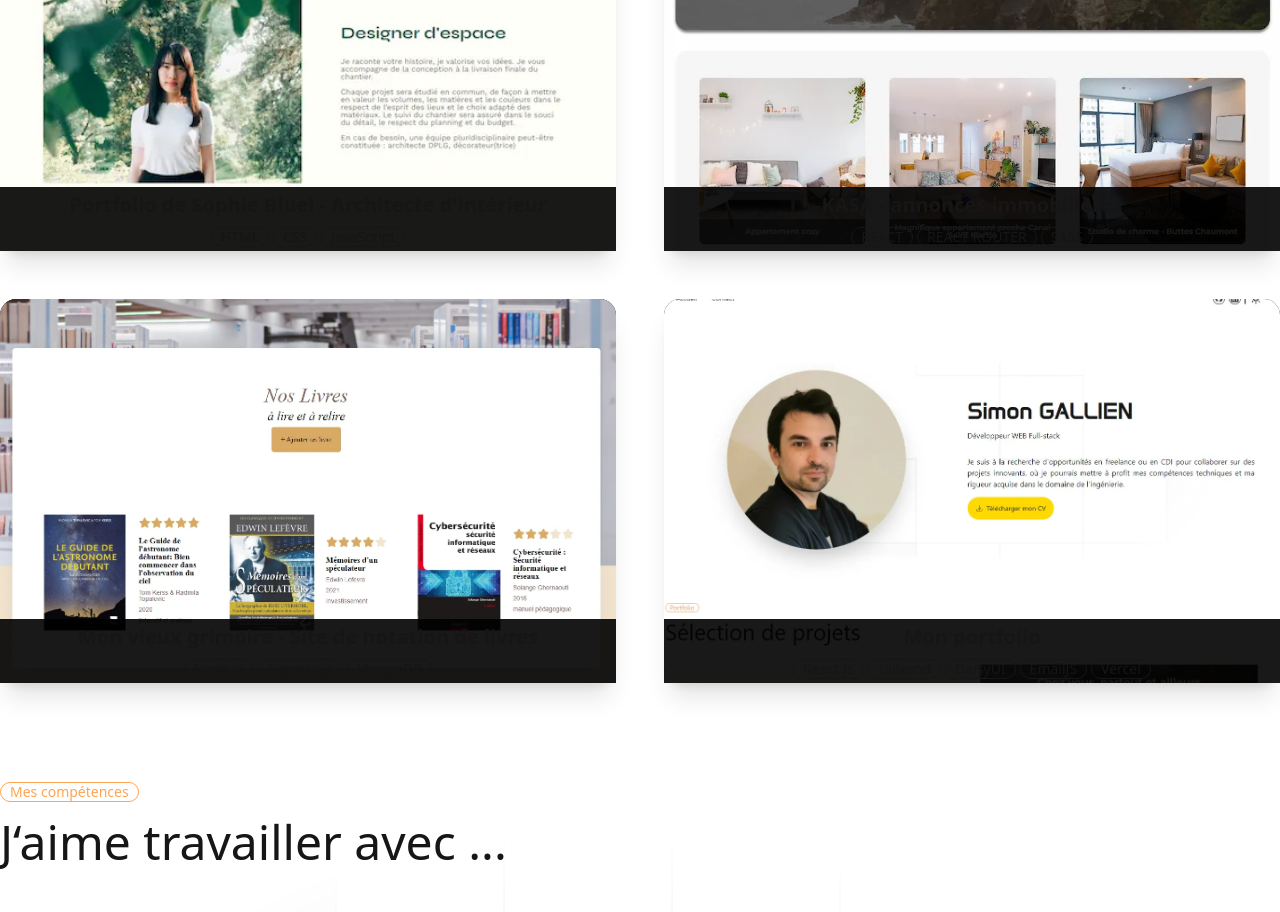
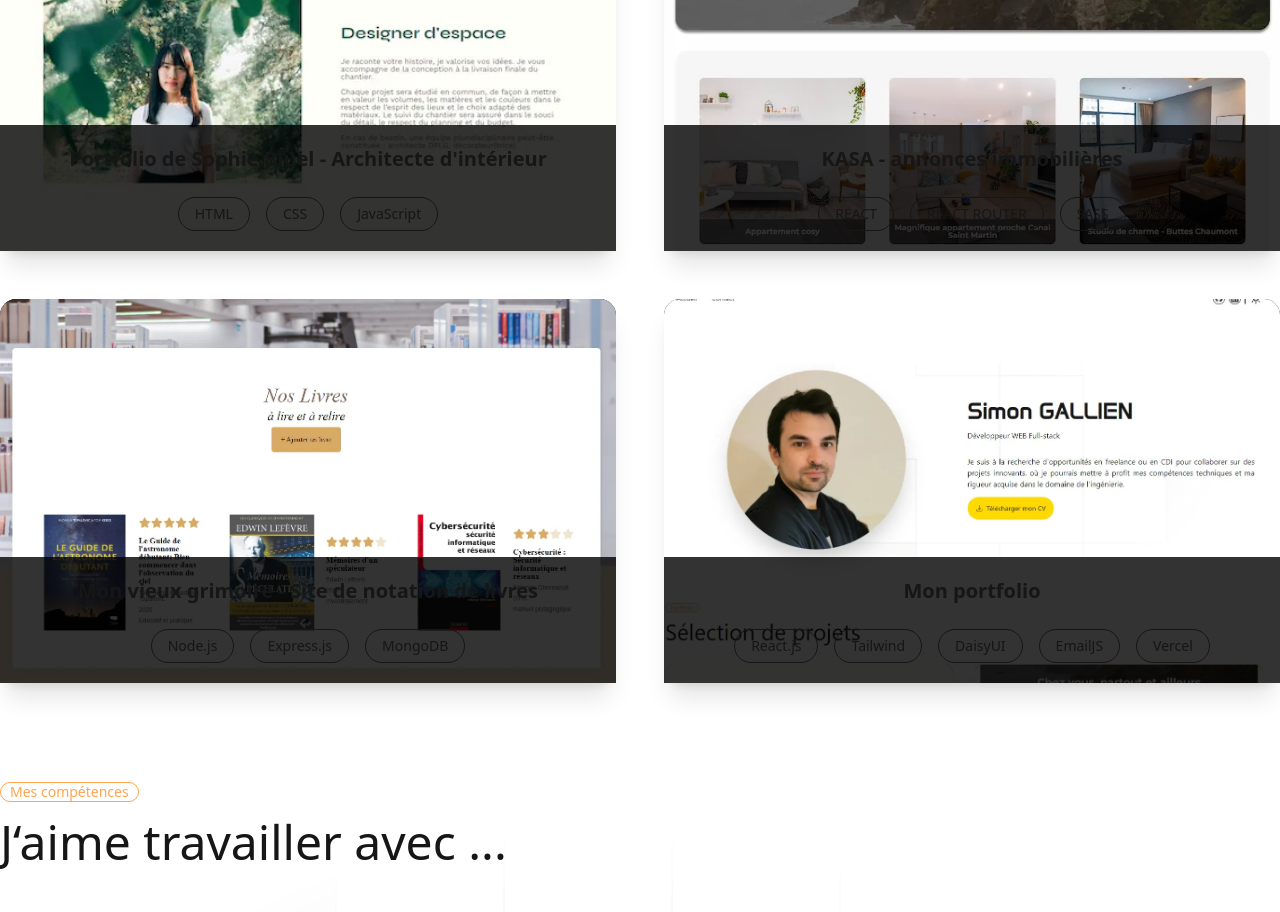
Before and after one commit to SimonGallien/MonPortfolio, a React (Vite) app: page / in a window 1280 px wide. Shown: the part 960-1872 px from the top of the page. Built offline with nearby package versions, Linux system fonts and the light colour scheme; a web font is replaced by a local one.

Commit message:
Ajout de padding dans le composant Projet

```diff
--- a/src/_components/Projets.jsx
+++ b/src/_components/Projets.jsx
@@ -18,14 +18,14 @@ export function Projets({ project }){
         {/* Contenu toujours visible */}
         <div
             tabIndex={0}
-            className="card-body absolute bg-info-content w-full bg-opacity-90 bottom-0 p-1"
+            className="card-body absolute bg-info-content w-full bg-opacity-80 bottom-0 p-1"
         >
-            <h2 className="block card-title text-center">{project.title}</h2>
-            <div className="flex flex-wrap gap-1 justify-center">
+            <h2 className="block card-title text-center pt-4">{project.title}</h2>
+            <div className="flex flex-wrap gap-4 justify-center py-4">
                 {project.technologies.map((tech, index) => (
                     <div
                         key={index}
-                        className="badge badge-base-content badge-outline"
+                        className="badge badge-base-content badge-outline p-4"
                     >
                         {tech}
                     </div>
```
